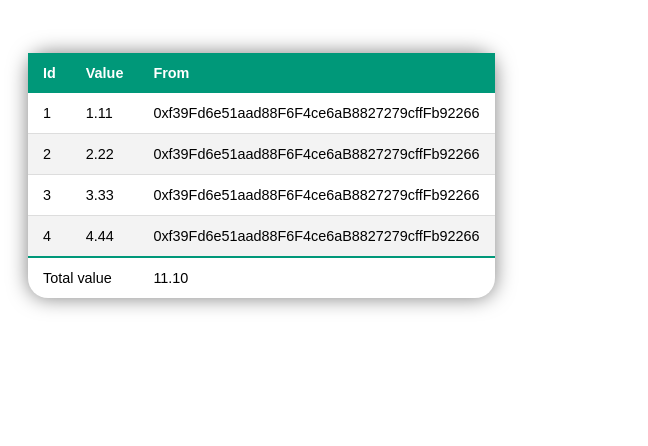
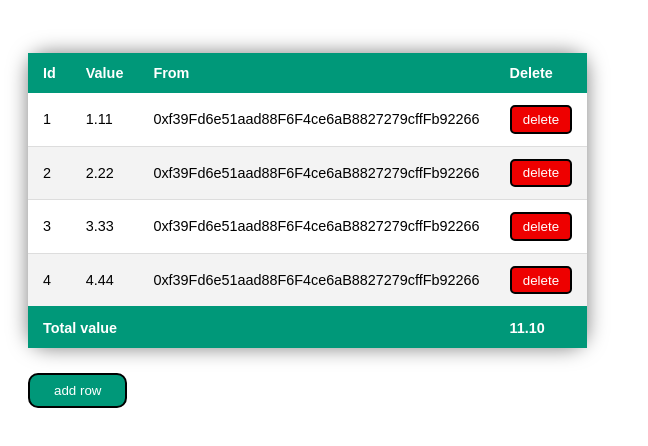
Before and after one commit to CollaborativeTeam/challenge, a Next.js app: page / in a window 1280 px wide. Shown: the top 446 px of the page, without its empty margins (0-648 px from the left). Built offline with nearby package versions, Linux system fonts and the light colour scheme.

Commit message:
merging genaroibc/challenge 2 to develop-genaro (#4)
* creating delete-task-button component

* creating add-row-button component

```diff
--- a/src/components/pages/home/index.js
+++ b/src/components/pages/home/index.js
@@ -1,6 +1,8 @@
 import styled from 'styled-components'
+import { TableFoot } from '../../shared/table/table-foot/TableFoot'
+import { AddRowButton } from '../../shared/table/add-row-button/AddRowButton'
+import { useState } from 'react'
 import { Table } from '../../shared/table/Table'
-
 const Wrapper = styled.div`
   width: 100%;
   height: 100%;
@@ -44,12 +46,34 @@ const Config = [
     title: 'From',
     dataIndex: 'from',
   },
+  {
+    title: 'Delete',
+    dataIndex: 'delete',
+  },
 ]
+let counter = 10
 
 const Home = () => {
+  const [data, setData] = useState(Transactions)
+  const randomObject = {
+    id: counter++,
+    value: (Math.random() * 10).toFixed(2),
+    from: '0xf39Fd6e51aad88F6F4ce6aB8827279cffFb92266',
+  }
+  const addRow = (data) => setData((prevData) => [...prevData, data])
+  const deleteRow = (id) => {
+    setData((prevData) => prevData.filter((item) => item.id !== id))
+  }
+
   return (
     <Wrapper>
-      <Table data={Transactions} config={Config} />
+      <Table
+        rowsData={data}
+        config={Config}
+        footer={<TableFoot data={data} config={Config} />}
+        handleDeleteRow={deleteRow}
+      />
+      <AddRowButton handleClick={() => addRow(randomObject)} />
     </Wrapper>
   )
 }
--- a/src/components/shared/table/Table.jsx
+++ b/src/components/shared/table/Table.jsx
@@ -1,33 +1,26 @@
 import { TableRow } from './table-row/TableRow'
 import { TableHeaderItem } from './table-header-item/TableHeaderItem'
 
-export function Table({ data, config }) {
-  const totalPrice = data.reduce(
-    (total, product) => total + Number(product.value),
-    0
-  )
-  const totalColumns = Object.keys(data[0]).length
-  console.log(totalColumns)
+export function Table({ rowsData, config, handleDeleteRow, footer }) {
   return (
     <table className="styled-table">
       <thead>
         <tr>
-          {config.map((obj) => (
-            <TableHeaderItem title={obj.title} />
+          {config.map(({ dataIndex, title }) => (
+            <TableHeaderItem dataIndex={dataIndex} title={title} />
           ))}
         </tr>
       </thead>
       <tbody>
-        {data.map((item) => (
-          <TableRow itemData={item} config={config} />
+        {rowsData.map((item) => (
+          <TableRow
+            itemData={item}
+            config={config}
+            handleDeleteRow={() => handleDeleteRow(item.id)}
+          />
         ))}
       </tbody>
-      <tfoot>
-        <tr>
-          <td colSpan={totalColumns - 1}>Total value</td>
-          <td>{totalPrice.toFixed(2)}</td>
-        </tr>
-      </tfoot>
+      {footer}
     </table>
   )
 }
--- /dev/null
+++ b/src/components/shared/table/add-row-button/AddRowButton.jsx
@@ -0,0 +1,7 @@
+export function AddRowButton({ handleClick }) {
+  return (
+    <button className="add-row-button" onClick={handleClick}>
+      add row
+    </button>
+  )
+}
--- /dev/null
+++ b/src/components/shared/table/delete-row-button/DeleteRowButton.jsx
@@ -0,0 +1,7 @@
+export function DeleteRowButton({ handleDeleteRow }) {
+  return (
+    <button className="delete-row-button" onClick={handleDeleteRow}>
+      delete
+    </button>
+  )
+}
--- /dev/null
+++ b/src/components/shared/table/table-foot/TableFoot.jsx
@@ -0,0 +1,15 @@
+export function TableFoot({ data, config }) {
+  const totalPrice = data.reduce(
+    (total, product) => total + Number(product.value),
+    0
+  )
+  const totalColumns = config.length
+  return (
+    <tfoot>
+      <tr>
+        <td colSpan={totalColumns - 1}>Total value</td>
+        <td>{totalPrice.toFixed(2)}</td>
+      </tr>
+    </tfoot>
+  )
+}
--- a/src/components/shared/table/table-header-item/TableHeaderItem.jsx
+++ b/src/components/shared/table/table-header-item/TableHeaderItem.jsx
@@ -1,3 +1,3 @@
-export function TableHeaderItem({ title }) {
-  return <th>{title}</th>
+export function TableHeaderItem({ title, dataIndex }) {
+  return <th key={dataIndex}>{title}</th>
 }
--- a/src/components/shared/table/table-row/TableRow.jsx
+++ b/src/components/shared/table/table-row/TableRow.jsx
@@ -1,8 +1,16 @@
-export function TableRow({ itemData, config }) {
+import { DeleteRowButton } from '../delete-row-button/DeleteRowButton'
+
+export function TableRow({ itemData, config, handleDeleteRow }) {
   return (
     <tr>
       {config.map((obj) => (
-        <td>{itemData[obj.dataIndex]}</td>
+        <td key={Math.random()}>
+          {obj.dataIndex !== 'delete' ? (
+            itemData[obj.dataIndex]
+          ) : (
+            <DeleteRowButton handleDeleteRow={handleDeleteRow} />
+          )}
+        </td>
       ))}
     </tr>
   )
--- a/src/pages/_app.js
+++ b/src/pages/_app.js
@@ -1,5 +1,5 @@
 import '../styles/Table.css'
-
+import '../styles/AddRowButton.css'
 const MyApp = ({ Component, pageProps }) => {
   return <Component {...pageProps} />
 }
--- /dev/null
+++ b/src/styles/AddRowButton.css
@@ -0,0 +1,13 @@
+.add-row-button {
+  background-color: #009879;
+  color: #fff;
+  padding: 0.5rem 1.5rem;
+  border-radius: 10px;
+  border: 2px solid #000;
+  cursor: pointer;
+  transition: background-color 0.3s ease-out;
+}
+
+.add-row-button:hover {
+  background-color: #224f46;
+}
--- a/src/styles/Table.css
+++ b/src/styles/Table.css
@@ -6,6 +6,12 @@
   min-width: 400px;
   box-shadow: 0 0 20px rgba(0, 0, 0, 0.5);
   border-radius: 20px;
+}
+
+tfoot {
+  color: #fff;
+  background-color: #009879;
+  font-weight: bold;
 }
 
 .styled-table thead tr {
@@ -34,3 +40,17 @@
   font-weight: bold;
   color: #009879;
 }
+
+.delete-row-button {
+  padding: 0.3rem 0.7rem;
+  background-color: #ee0000;
+  color: #fff;
+  border-radius: 5px;
+  border: 2px solid black;
+  cursor: pointer;
+  transition: background-color 0.3s ease-out;
+}
+
+.delete-row-button:hover {
+  background-color: #b10000;
+}
```
